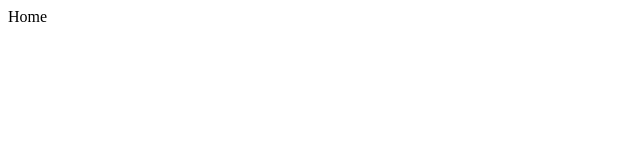
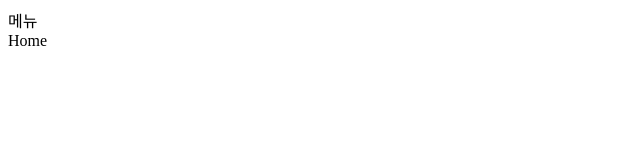
Before and after one commit to ddasdggg/todays-workout-front, a Next.js app: page / in a window 1280 px wide. Shown: the top 160 px of the page, without its empty margins (0-640 px from the left). Built offline with nearby package versions, Linux system fonts and the light colour scheme.

Commit message:
Add AppLayout component

```diff
--- /dev/null
+++ b/components/AppLayout.js
@@ -0,0 +1,17 @@
+import React from 'react';
+import propTypes from 'prop-types';
+
+const AppLayout = ({ children }) => {
+  return (
+    <div>
+      <div>메뉴</div>
+      {children}
+    </div>
+  );
+};
+
+AppLayout.propTypes = {
+  children: propTypes.node.isRequired,
+};
+
+export default AppLayout;
--- a/pages/index.js
+++ b/pages/index.js
@@ -1,7 +1,12 @@
 import React from 'react';
+import AppLayout from '../components/AppLayout';
 
 const Home = () => {
-  return <div>Home</div>;
+  return (
+    <AppLayout>
+      <div>Home</div>
+    </AppLayout>
+  );
 };
 
 export default Home;
```
